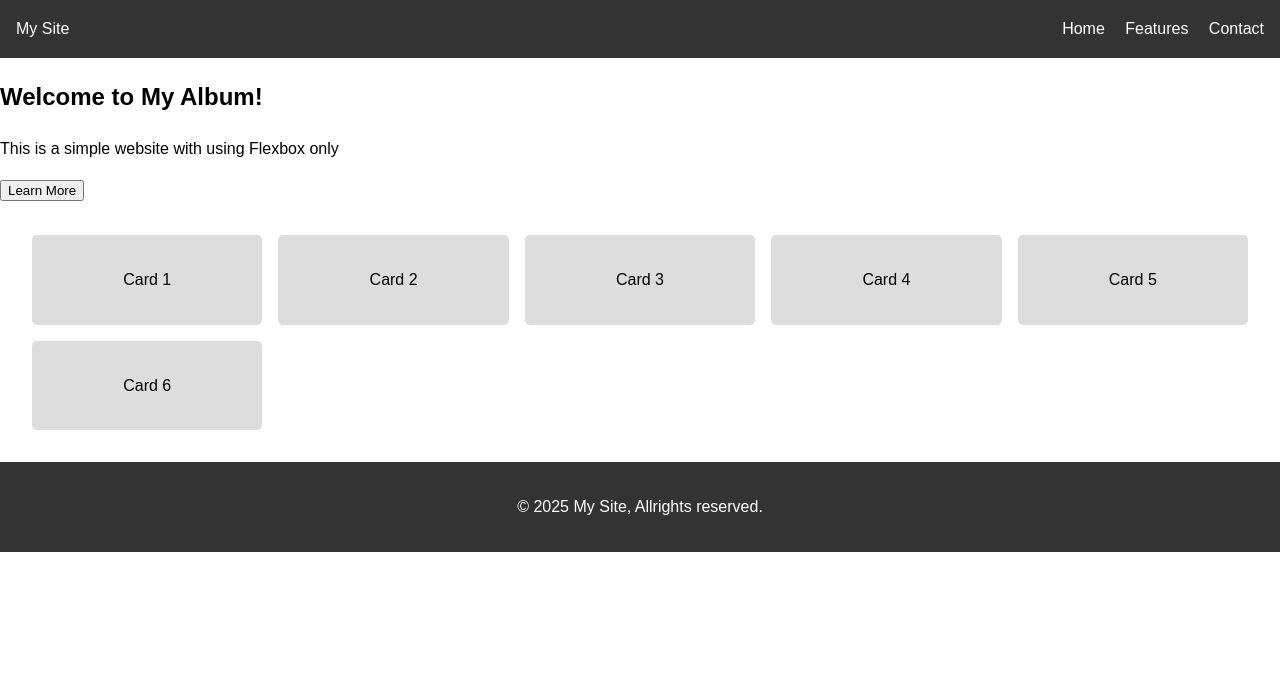
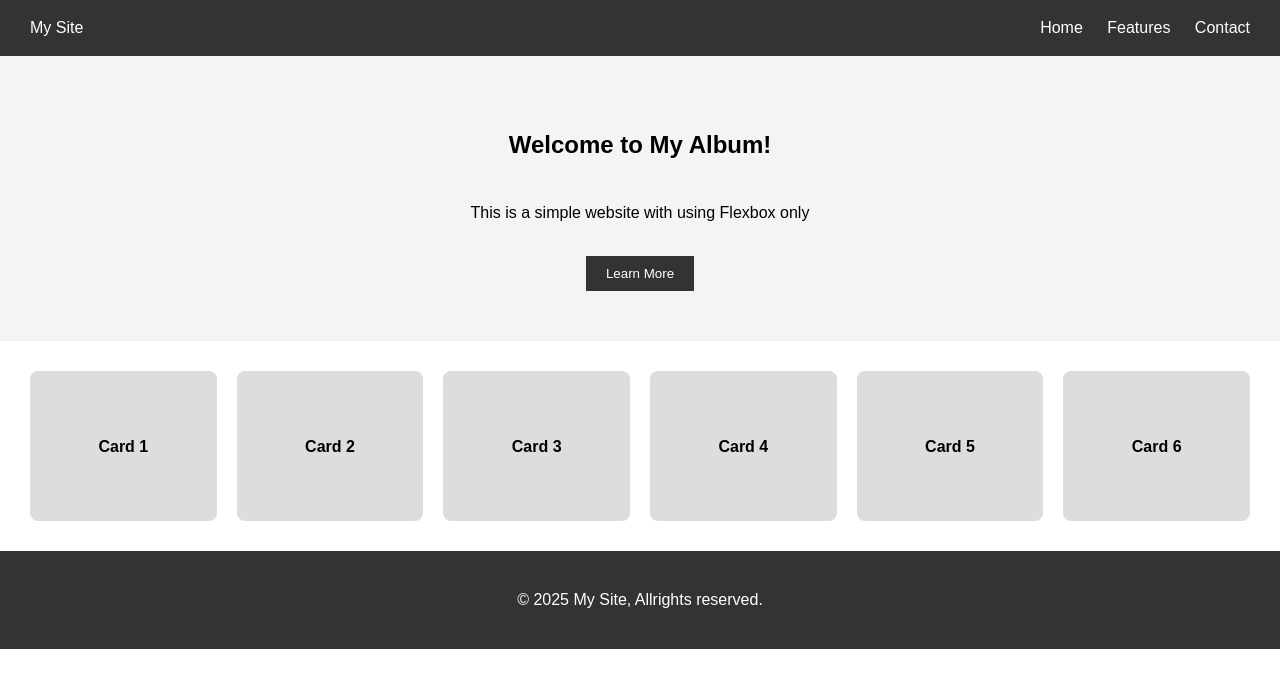
Before and after one commit to berke352342/assigment-two, a plain HTML site: page assigment-two/index.html in a window 1280 px wide. Drawn offline with Linux system fonts and the light colour scheme.

Commit message:
Update style.css

```diff
--- a/assigment-two/style.css
+++ b/assigment-two/style.css
@@ -7,47 +7,66 @@ body {
 }
 
 /* header */
-header {
-  background: #333;
-  color: white;
-  padding: 1rem;
+.navbar {
   display: flex;
   justify-content: space-between;
   align-items: center;
+  padding: 15px 30px;
+  background: #333;
+  color: white;
 }
 
-header nav a {
+.menu a {
+  margin-left: 20px;
+  text-decoration: none;
   color: white;
-  margin-left: 1rem;
-  text-decoration: none;
 }
 
-/* intro part */
-.intro {
+/* hero */
+.hero {
+  display: flex;
+  flex-direction: column;
+  align-items: center;
+  justify-content: center;
   text-align: center;
-  padding: 2rem;
+  padding: 50px 20px;
   background: #f4f4f4;
 }
 
-/* album part */
+.hero button {
+  margin-top: 15px;
+  padding: 10px 20px;
+  border: none;
+  background: #333;
+  color: white;
+  cursor: pointer;
+}
+
+/* album */
 .album {
-  display: grid;
-  grid-template-columns: repeat(auto-fit, minmax(200px, 1fr));
-  gap: 1rem;
-  padding: 2rem;
+  display: flex;
+  flex-wrap: wrap;
+  justify-content: center;
+  gap: 20px;
+  padding: 30px;
 }
 
 .card {
+  flex:  100px;
+  max-width: 250px;
+  min-height: 150px;
   background: #ddd;
-  padding: 2rem;
-  text-align: center;
-  border-radius: 5px;
+  display: flex;
+  align-items: center;
+  justify-content: center;
+  font-weight: bold;
+  border-radius: 8px;
 }
 
-/* footer*/
-footer {
+/* footer */
+.footer {
   text-align: center;
-  padding: 1rem;
+  padding: 20px;
   background: #333;
   color: white;
 }
```
